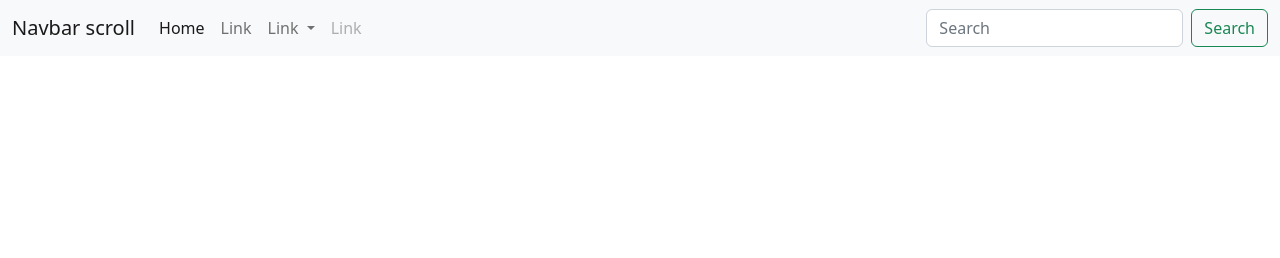
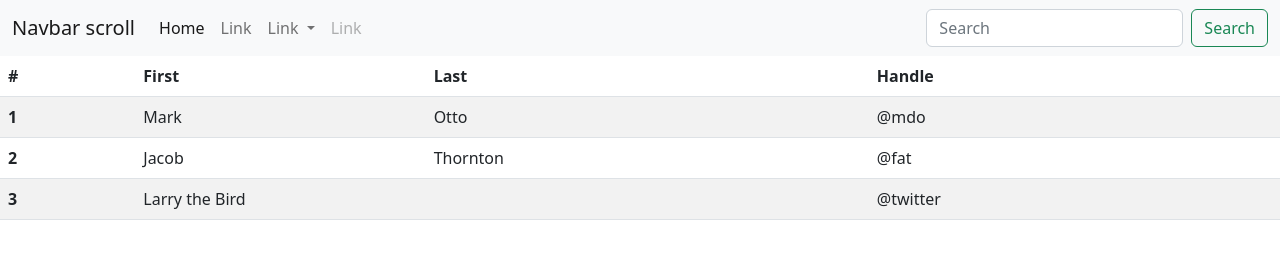
Before and after one commit to DeoAndika/Final-Project, a plain HTML site: page index.html in a window 1280 px wide. Drawn offline with nearby package versions, Linux system fonts and the light colour scheme.

Commit message:
Update index.html

```diff
--- a/index.html
+++ b/index.html
@@ -45,6 +45,35 @@
         </div>
     </nav>
 
+    <table class="table table-striped">
+        <thead>
+          <tr>
+            <th scope="col">#</th>
+            <th scope="col">First</th>
+            <th scope="col">Last</th>
+            <th scope="col">Handle</th>
+          </tr>
+        </thead>
+        <tbody>
+          <tr>
+            <th scope="row">1</th>
+            <td>Mark</td>
+            <td>Otto</td>
+            <td>@mdo</td>
+          </tr>
+          <tr>
+            <th scope="row">2</th>
+            <td>Jacob</td>
+            <td>Thornton</td>
+            <td>@fat</td>
+          </tr>
+          <tr>
+            <th scope="row">3</th>
+            <td colspan="2">Larry the Bird</td>
+            <td>@twitter</td>
+          </tr>
+        </tbody>
+      </table>
 
 
 
```
